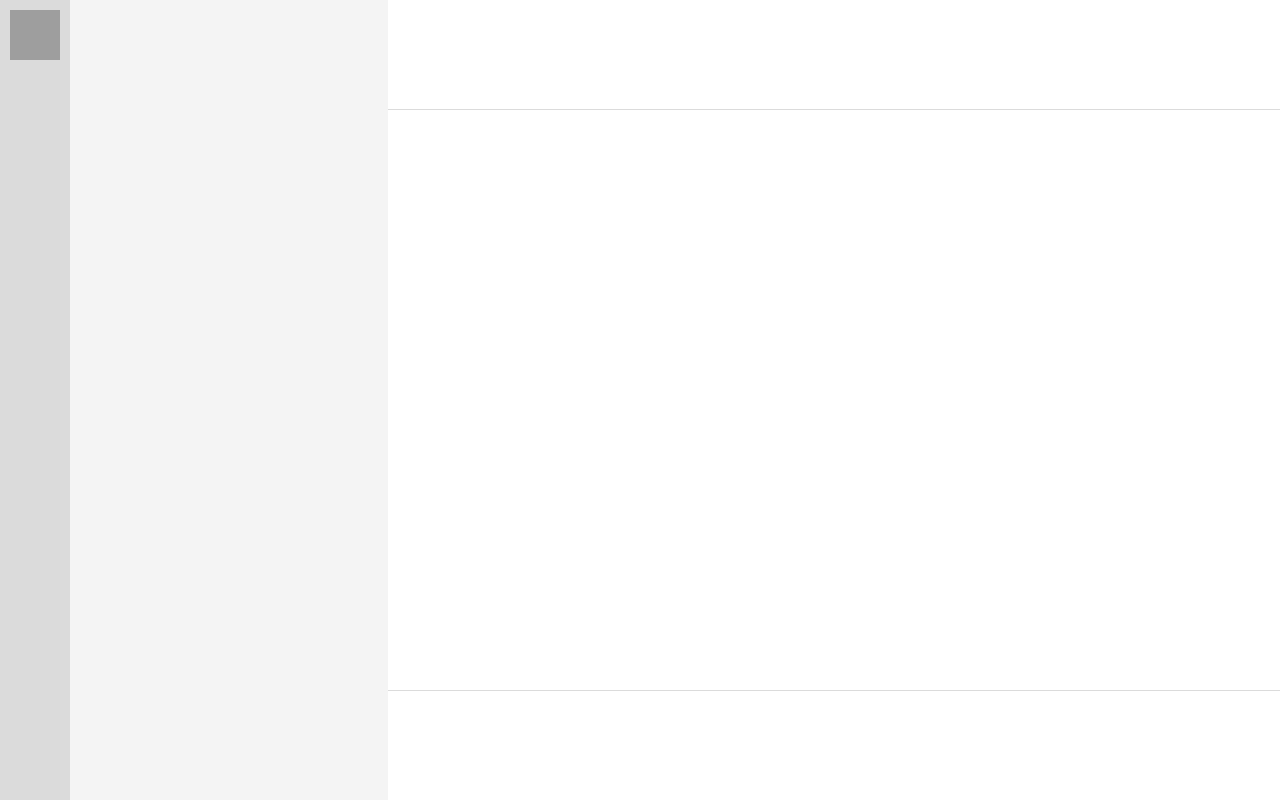
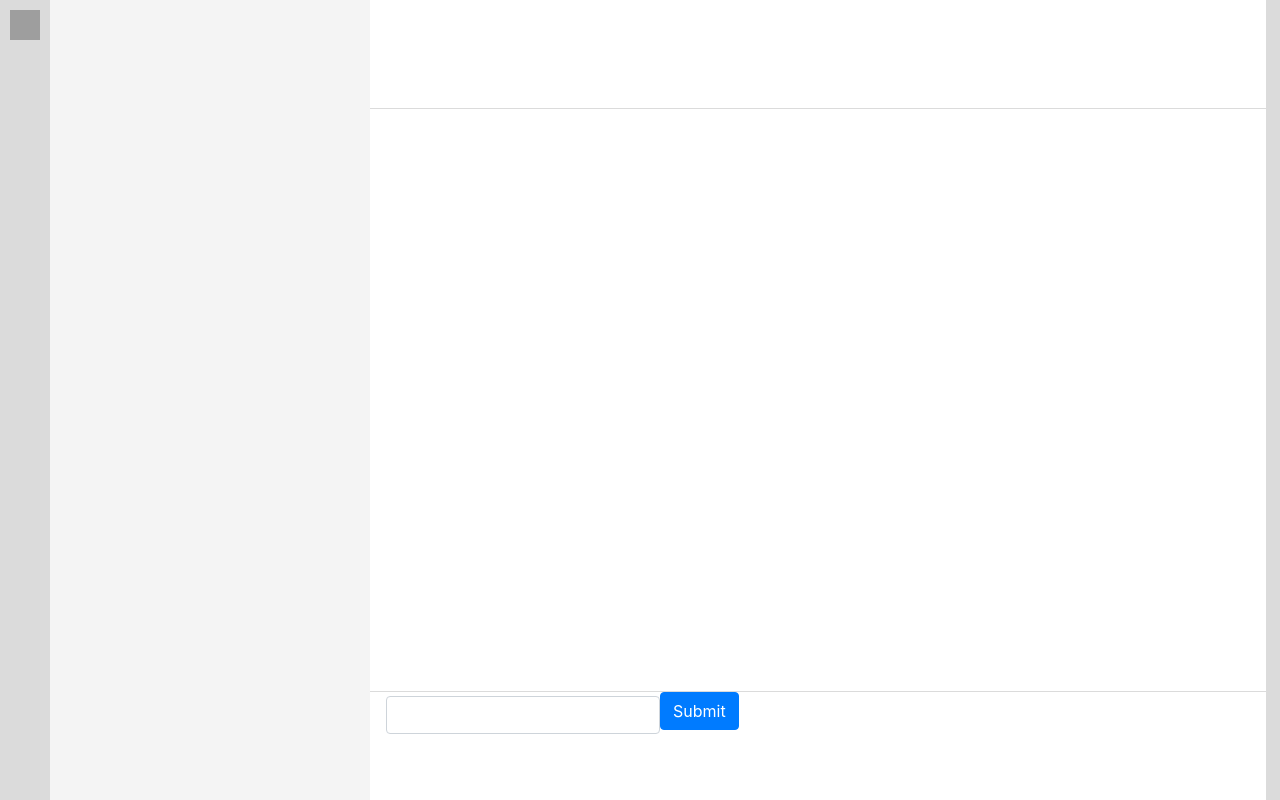
Before and after one commit to nskibiak/react-chat-redux, a React (Create React App) app: page / in a window 1280 px wide. Built offline with nearby package versions, Linux system fonts and the light colour scheme; grey boxes are pictures that could not be loaded.

Commit message:
added bootstrap

```diff
--- a/src/containers/App.jsx
+++ b/src/containers/App.jsx
@@ -8,7 +8,14 @@ function App() {
       <div className="MessageList">
         <div className="ChannelTitle"></div>
         <div className="Messages"></div>
-        <div className="MessageForm"></div>
+        <div className="MessageForm">
+          <form class="form-inline">
+            <div class="form-group mx-sm-3 mb-2">
+              <input type="message" class="form-control" id="inputMessage"></input>
+              <button type="submit" class="btn btn-primary mb-2">Submit</button>
+            </div>
+          </form>
+        </div>
       </div>
     </div>
   );
--- a/src/index.jsx
+++ b/src/index.jsx
@@ -2,5 +2,6 @@ import React from 'react';
 import ReactDOM from 'react-dom';
 import './stylesheets/application.scss';
 import App from './containers/App';
+import 'bootstrap/dist/css/bootstrap.css';
 
 ReactDOM.render(<App />,document.getElementById('root'));
```
